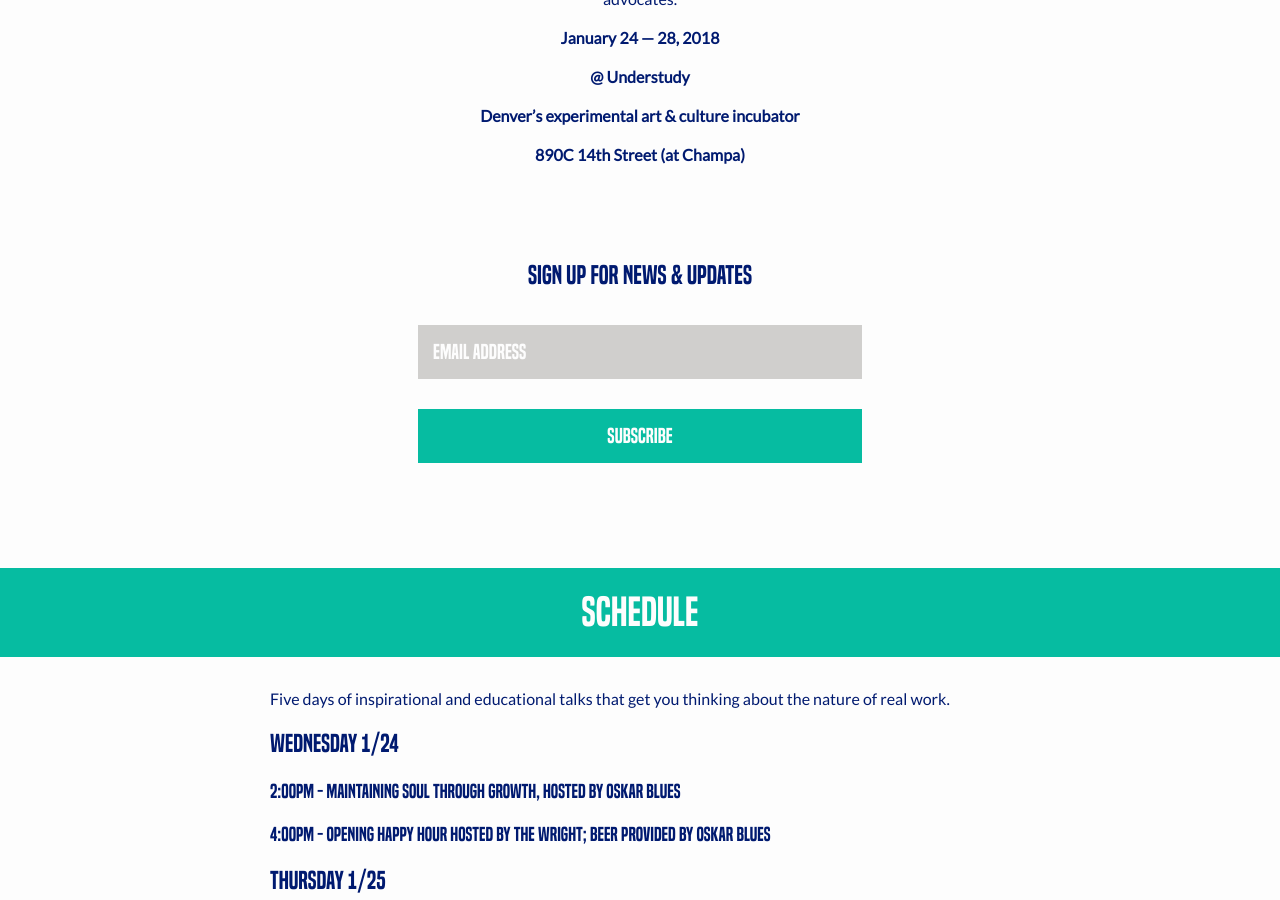
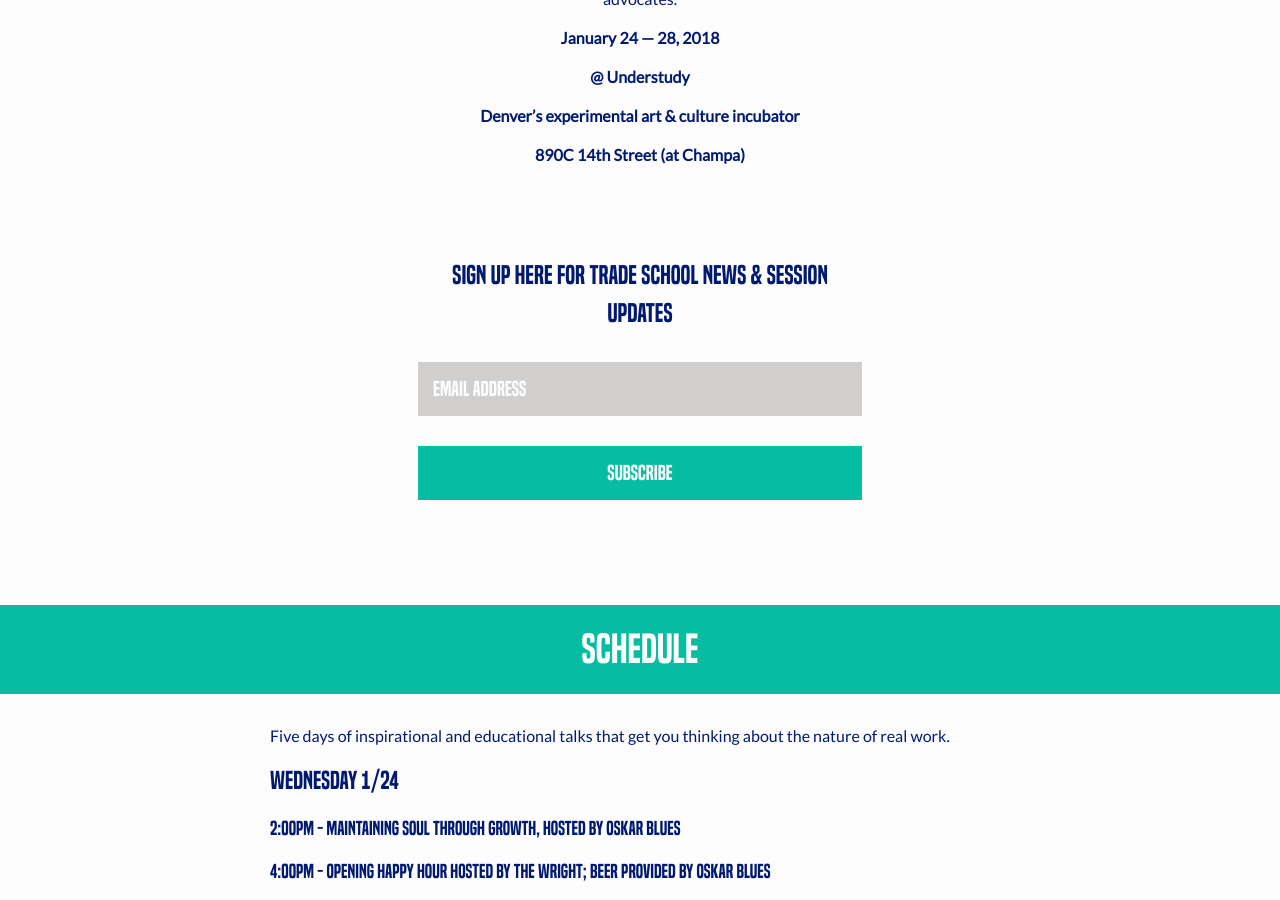
Before and after one commit to somethingindependent/tradeschool, a Jekyll site: the page built from index.html, in a window 1280 px wide and 900 px high, scrolled down 408 px. Built offline with Jekyll 4.4.1, drawn with Linux system fonts in a browser that asks for light colours; some of the changed text lies outside the part shown.

Commit message:
Adjust header on Mailchimp form CTA

```diff
--- a/_includes/mailchimp.html
+++ b/_includes/mailchimp.html
@@ -1,5 +1,5 @@
 <section class="email-form">
-  <h2 class="form-header">Sign up for news &amp; updates</h2>
+  <h2 class="form-header">Sign Up Here For Trade School News &amp; Session Updates</h2>
 
   <!-- Begin MailChimp Signup Form -->
   <div id="mc_embed_signup">
```
